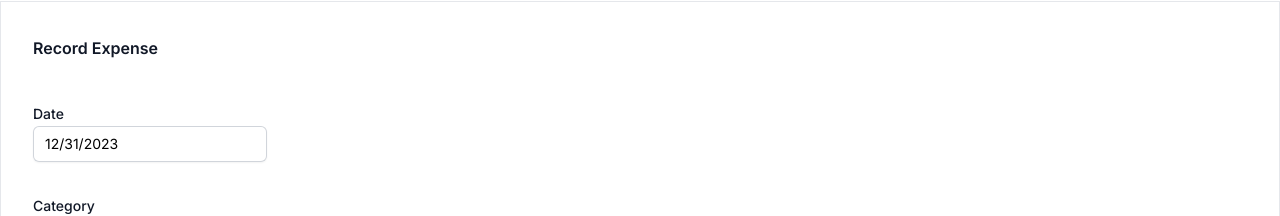
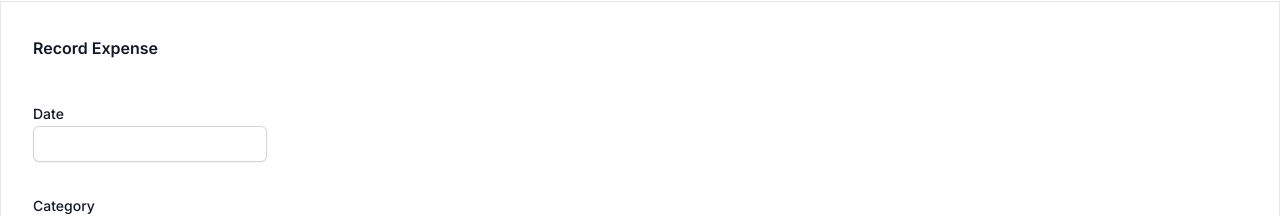
Before and after one commit to andychowhh/expense-tracker, a Next.js app in the folder web/: page /record-expense in a window 1280 px wide. Shown: the part 79-295 px from the top of the page. Built offline with nearby package versions, Linux system fonts and the light colour scheme.

Commit message:
setup state using react hook form

```diff
--- a/web/app/record-expense/page.tsx
+++ b/web/app/record-expense/page.tsx
@@ -1,13 +1,36 @@
 "use client";
 
+import DatePicker from "react-datepicker";
+import { Controller, SubmitHandler, useForm } from "react-hook-form";
+
 import { PhotoIcon } from "@heroicons/react/24/solid";
+
 import CategorySelect from "./CategorySelect";
-import DatePicker from "react-datepicker";
+
 import "react-datepicker/dist/react-datepicker.css";
 
+interface Inputs {
+  date: Date;
+  category: string;
+  amount: number;
+  note: string;
+}
+
 export default function RecordExpense() {
+  const {
+    control,
+    register,
+    handleSubmit,
+    watch,
+    formState: { errors },
+  } = useForm<Inputs>();
+  const onSubmit: SubmitHandler<Inputs> = (data) => console.log(data);
+
   return (
-    <form className="mx-auto max-w-7xl px-4 py-8 sm:px-6 lg:my-4 lg:px-8 xl:border xl:border-gray-200">
+    <form
+      onSubmit={handleSubmit(onSubmit)}
+      className="mx-auto max-w-7xl px-4 py-8 sm:px-6 lg:my-4 lg:px-8 xl:border xl:border-gray-200"
+    >
       <div className="space-y-12">
         <div className="border-b border-gray-900/10 pb-12">
           <h2 className="text-base font-semibold leading-7 text-gray-900">
@@ -21,10 +44,17 @@ export default function RecordExpense() {
               >
                 Date
               </label>
-              <DatePicker
-                selected={new Date()}
-                onChange={() => {}}
-                className="text-sm border-0 rounded-md px-3 shadow-sm ring-1 ring-inset ring-gray-300 focus-within:ring-2 focus-within:ring-inset focus-within:ring-indigo-600 sm:max-w-md"
+
+              <Controller
+                control={control}
+                name="date"
+                render={({ field }) => (
+                  <DatePicker
+                    selected={field.value}
+                    onChange={(date) => field.onChange(date)}
+                    className="text-sm border-0 rounded-md px-3 shadow-sm ring-1 ring-inset ring-gray-300 focus-within:ring-2 focus-within:ring-inset focus-within:ring-indigo-600 sm:max-w-md"
+                  />
+                )}
               />
             </div>
 
@@ -51,9 +81,9 @@ export default function RecordExpense() {
                 <div className="flex rounded-md px-3 shadow-sm ring-1 ring-inset ring-gray-300 focus-within:ring-2 focus-within:ring-inset focus-within:ring-indigo-600 sm:max-w-md">
                   <input
                     type="number"
-                    name="amount"
                     id="amount"
                     className="block flex-1 border-0 bg-transparent py-1.5 pl-1 text-gray-900 placeholder:text-gray-400 focus:ring-0 sm:text-sm sm:leading-6"
+                    {...register("amount")}
                   />
                   <span className="flex select-none items-center pl-3 text-gray-500 sm:text-sm">
                     CAD
@@ -71,11 +101,10 @@ export default function RecordExpense() {
               </label>
               <div className="mt-2">
                 <textarea
-                  id="about"
-                  name="about"
                   rows={3}
                   className="block w-full rounded-md border-0 py-1.5 text-gray-900 shadow-sm ring-1 ring-inset ring-gray-300 placeholder:text-gray-400 focus:ring-2 focus:ring-inset focus:ring-indigo-600 sm:text-sm sm:leading-6"
                   defaultValue={""}
+                  {...register("note")}
                 />
               </div>
             </div>
```
